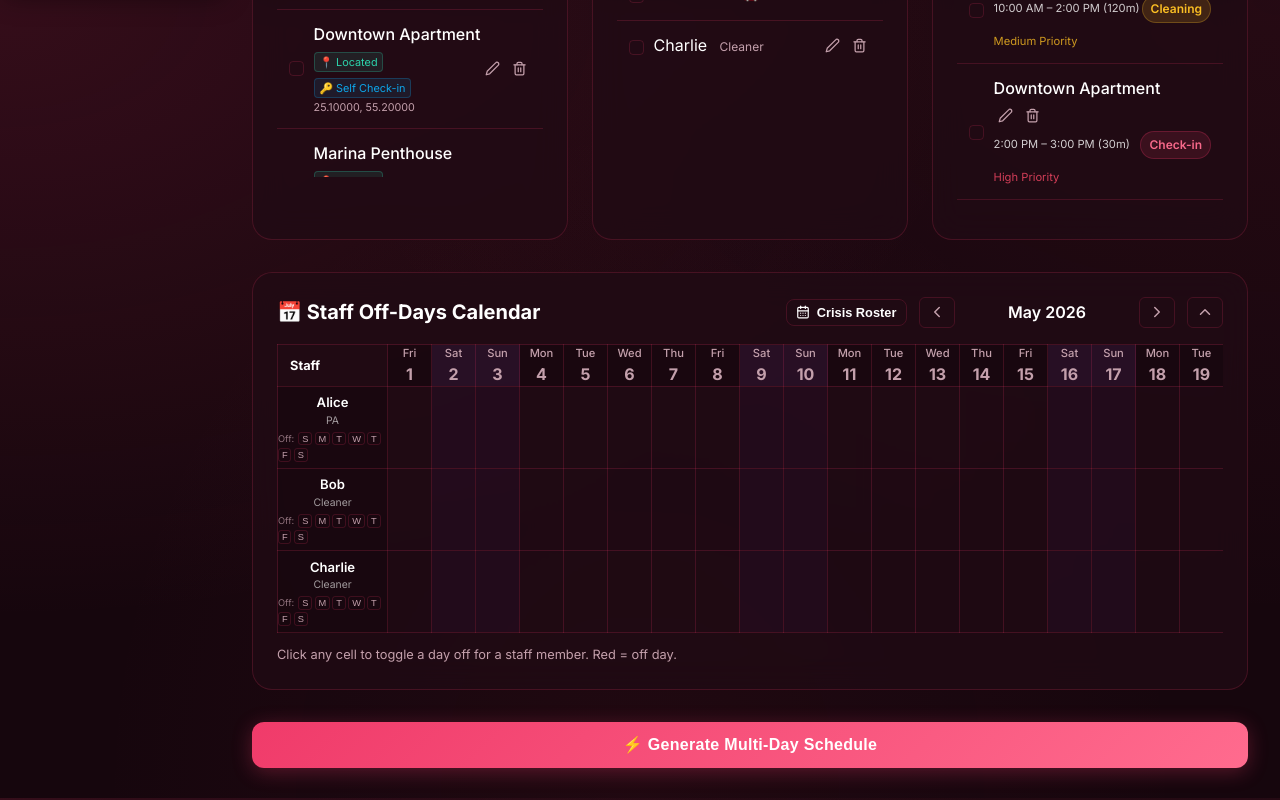
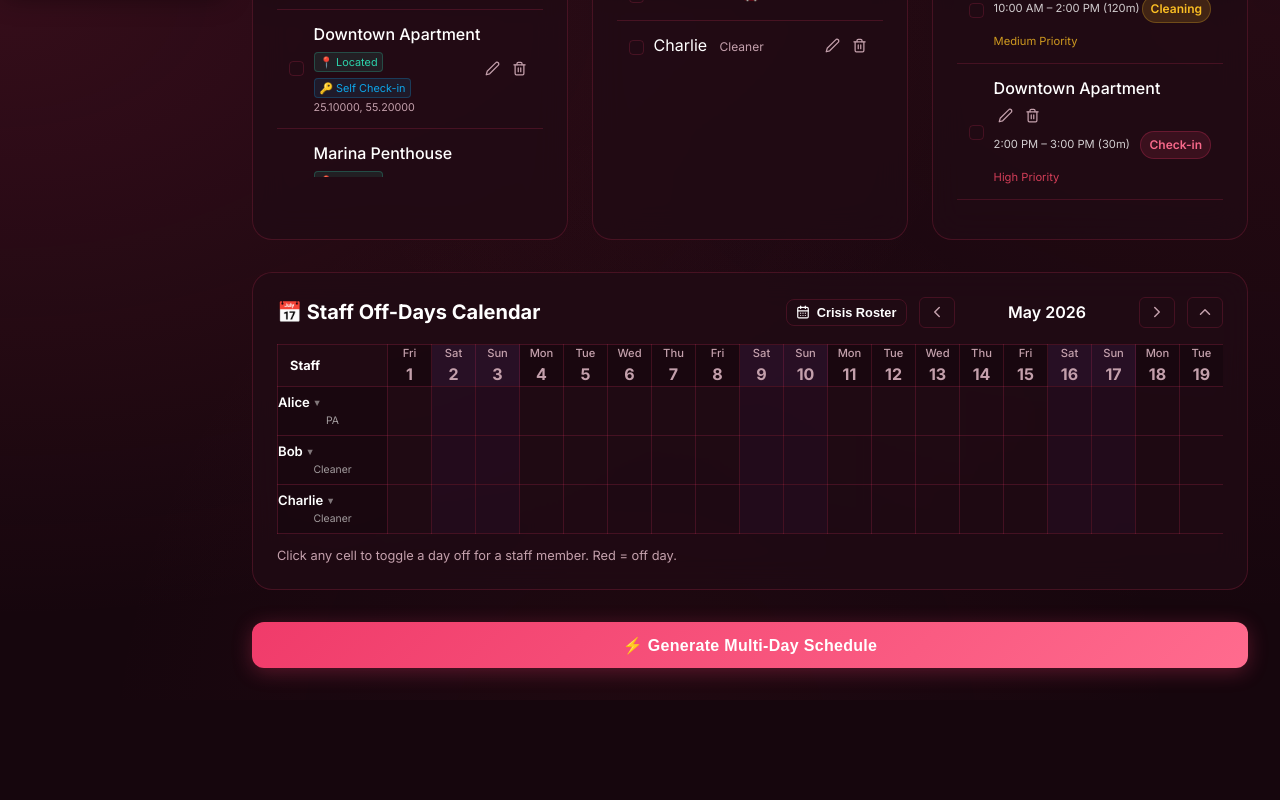
Before and after one commit to waleedbengacem-star/holidayhomescheduler1, a React (Vite) app in the folder frontend/: page / in a window 1280 px wide. Shown: the part 802-1602 px from the top of the page. After the commit the page ends 1502 px from the top, so only its background shows below. Built offline with nearby package versions, Linux system fonts and the light colour scheme.

Commit message:
feat: move recurring off-days to click-on-name popup in calendar

```diff
--- a/frontend/src/components/StaffCalendar.jsx
+++ b/frontend/src/components/StaffCalendar.jsx
@@ -8,6 +8,7 @@ export default function StaffCalendar({ staff, offDaysRaw, setOffDaysRaw, setSta
   const [viewMonth, setViewMonth] = useState(today.getMonth());
   const [isCollapsed, setIsCollapsed] = useLocalStorage('hhs_cal_collapsed', false);
   const [showPatternModal, setShowPatternModal] = useState(false);
+  const [openPopup, setOpenPopup] = useState(null); // staffId of open recurring popup
 
   const monthName = new Date(viewYear, viewMonth).toLocaleString('default', { month: 'long', year: 'numeric' });
   const daysInMonth = new Date(viewYear, viewMonth + 1, 0).getDate();
@@ -181,28 +182,64 @@ export default function StaffCalendar({ staff, offDaysRaw, setOffDaysRaw, setSta
           <tbody>
             {staff.map(s => (
               <tr key={s.id}>
-                <td className="cal-staff-name" style={{ verticalAlign: 'middle', paddingTop: '0.4rem', paddingBottom: '0.4rem' }}>
-                  <div style={{ fontWeight: 600, fontSize: '0.82rem' }}>{s.name}</div>
+                <td className="cal-staff-name" style={{ verticalAlign: 'middle', paddingTop: '0.4rem', paddingBottom: '0.4rem', position: 'relative' }}>
+                  <div
+                    onClick={() => setOpenPopup(openPopup === s.id ? null : s.id)}
+                    title="Click to set recurring off-days"
+                    style={{ fontWeight: 600, fontSize: '0.82rem', cursor: 'pointer', display: 'flex', alignItems: 'center', gap: '0.3rem' }}
+                  >
+                    {s.name}
+                    <span style={{ fontSize: '0.6rem', opacity: 0.45 }}>▾</span>
+                  </div>
                   <div style={{ fontSize: '0.65rem', opacity: 0.6 }}>{s.roles?.join(', ') || s.role}</div>
-                  <div style={{ display: 'flex', flexWrap: 'wrap', gap: '0.15rem', marginTop: '0.2rem', alignItems: 'center' }}>
-                    <span style={{ fontSize: '0.58rem', color: 'var(--text-secondary)', marginRight: '0.1rem', opacity: 0.7 }}>Off:</span>
+
+                  {/* Recurring off-day popup */}
+                  {openPopup === s.id && (
+                    <>
+                      {/* Backdrop to close on outside click */}
+                      <div
+                        onClick={() => setOpenPopup(null)}
+                        style={{ position: 'fixed', inset: 0, zIndex: 99 }}
+                      />
+                      <div style={{
+                        position: 'absolute', top: '100%', left: 0, zIndex: 100,
+                        background: 'linear-gradient(135deg, rgba(25,12,45,0.98), rgba(20,8,38,0.99))',
+                        border: '1px solid rgba(240,59,106,0.3)',
+                        borderRadius: 10, padding: '0.75rem',
+                        boxShadow: '0 8px 24px rgba(0,0,0,0.5)',
+                        minWidth: 180,
+                      }}>
+                        <div style={{ fontSize: '0.68rem', fontWeight: 700, color: 'var(--text-secondary)', marginBottom: '0.5rem', letterSpacing: '0.06em', textTransform: 'uppercase' }}>
+                          Recurring Off Days
+                        </div>
+                        <div style={{ display: 'flex', gap: '0.3rem', flexWrap: 'wrap' }}>
                           {DAYS.map((dowStr, i) => {
                             const isRec = (s.recurring_off_days || []).includes(i);
                             return (
                               <button key={i}
-                          onClick={() => toggleRecurring(s.id, i)}
-                          title={`Toggle ${dowStr} as recurring off-day for ${s.name}`}
+                                onClick={(e) => { e.stopPropagation(); toggleRecurring(s.id, i); }}
+                                title={`Toggle ${dowStr} as recurring off-day`}
                                 style={{
-                            fontSize: '0.58rem', padding: '0.05rem 0.18rem', cursor: 'pointer',
-                            borderRadius: 3, border: `1px solid ${isRec ? '#fca5a5' : 'var(--border-glass)'}`,
-                            background: isRec ? '#fee2e2' : 'transparent', color: isRec ? '#ef4444' : 'var(--text-secondary)'
+                                  fontSize: '0.72rem', padding: '0.25rem 0.45rem', cursor: 'pointer',
+                                  borderRadius: 6,
+                                  border: `1px solid ${isRec ? '#fca5a5' : 'rgba(255,255,255,0.15)'}`,
+                                  background: isRec ? 'rgba(239,68,68,0.2)' : 'rgba(255,255,255,0.05)',
+                                  color: isRec ? '#f87171' : 'var(--text-secondary)',
+                                  fontWeight: isRec ? 700 : 400,
+                                  transition: 'all 0.15s',
                                 }}
                               >
-                          {dowStr.charAt(0)}
+                                {dowStr}
                               </button>
                             );
                           })}
                         </div>
+                        <div style={{ marginTop: '0.5rem', fontSize: '0.62rem', color: 'var(--text-secondary)', opacity: 0.5 }}>
+                          Click a day to toggle recurring off
+                        </div>
+                      </div>
+                    </>
+                  )}
                 </td>
                 {days.map(d => {
                   const dow = new Date(viewYear, viewMonth, d).getDay();
```
Lines whose indentation alone changed are shown as unchanged.
